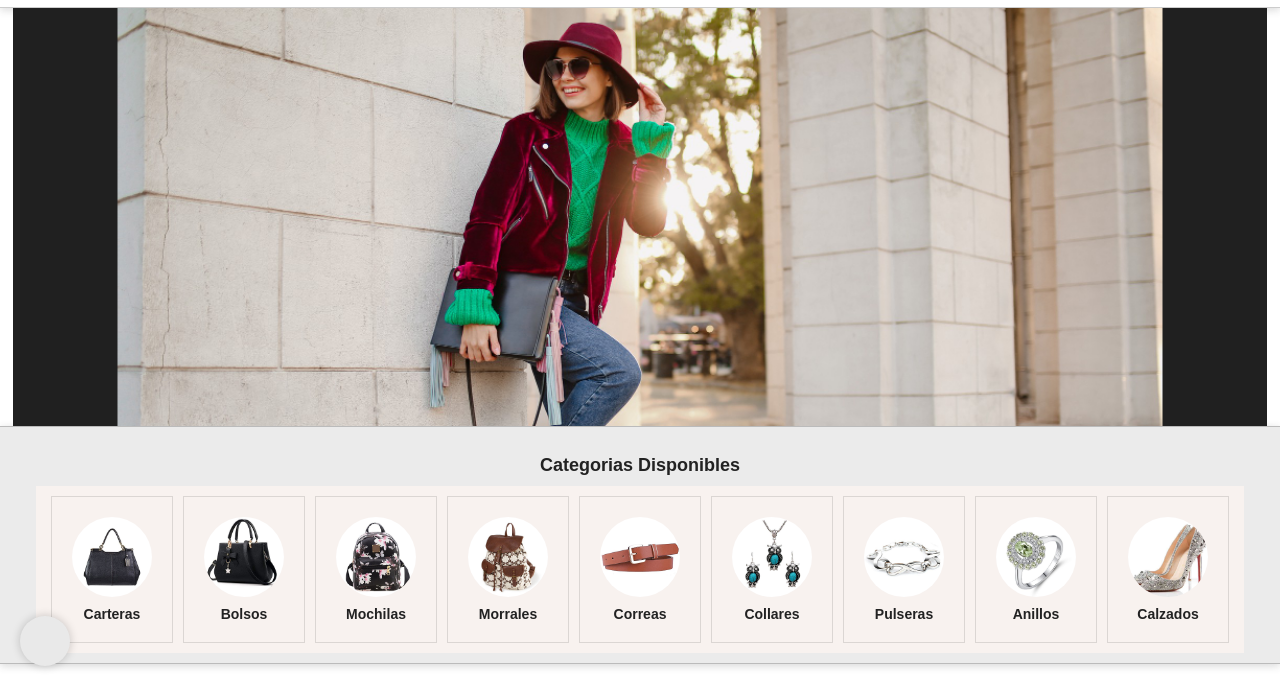
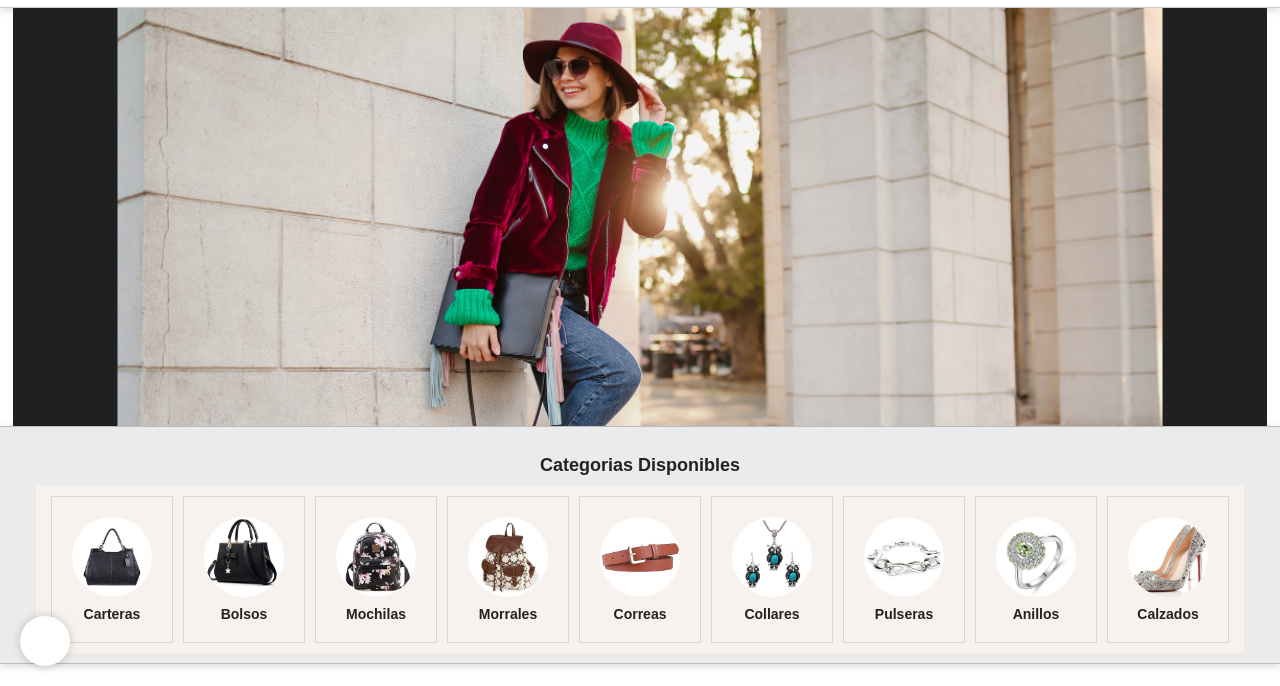
Before and after one commit to thealbert007/paginaweb, a plain HTML site: page index.html in a window 1280 px wide. Shown: the part 114-800 px from the top of the page. Drawn offline with Linux system fonts and the light colour scheme; a script that the page names is missing.

Commit message:
Update styles.css

```diff
--- a/styles.css
+++ b/styles.css
@@ -626,7 +626,7 @@ a {
     justify-content: center;
     width: 50px;
     height: 50px;
-    background-color: #e9e9e9;
+    background-color: #fff;
     color: #fff;
     border-radius: 50%;
     box-shadow: 0px 0px 10px rgba(0, 0, 0, 0.2);
```
